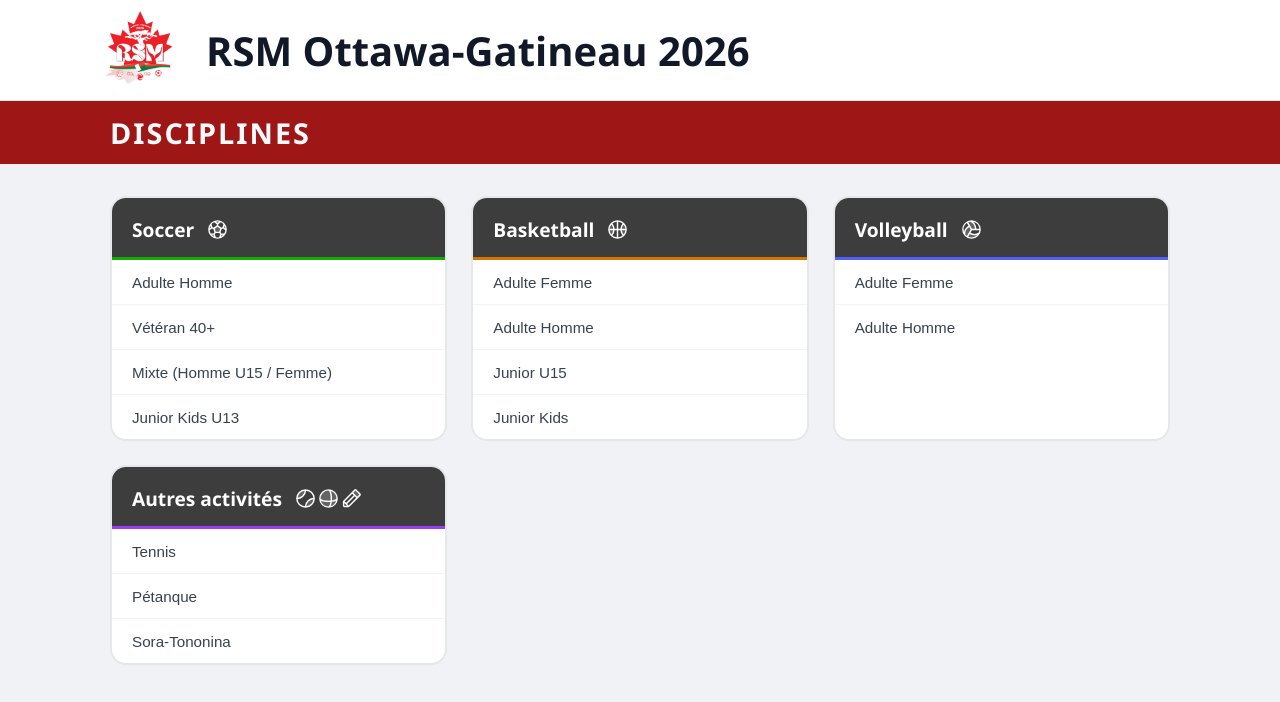
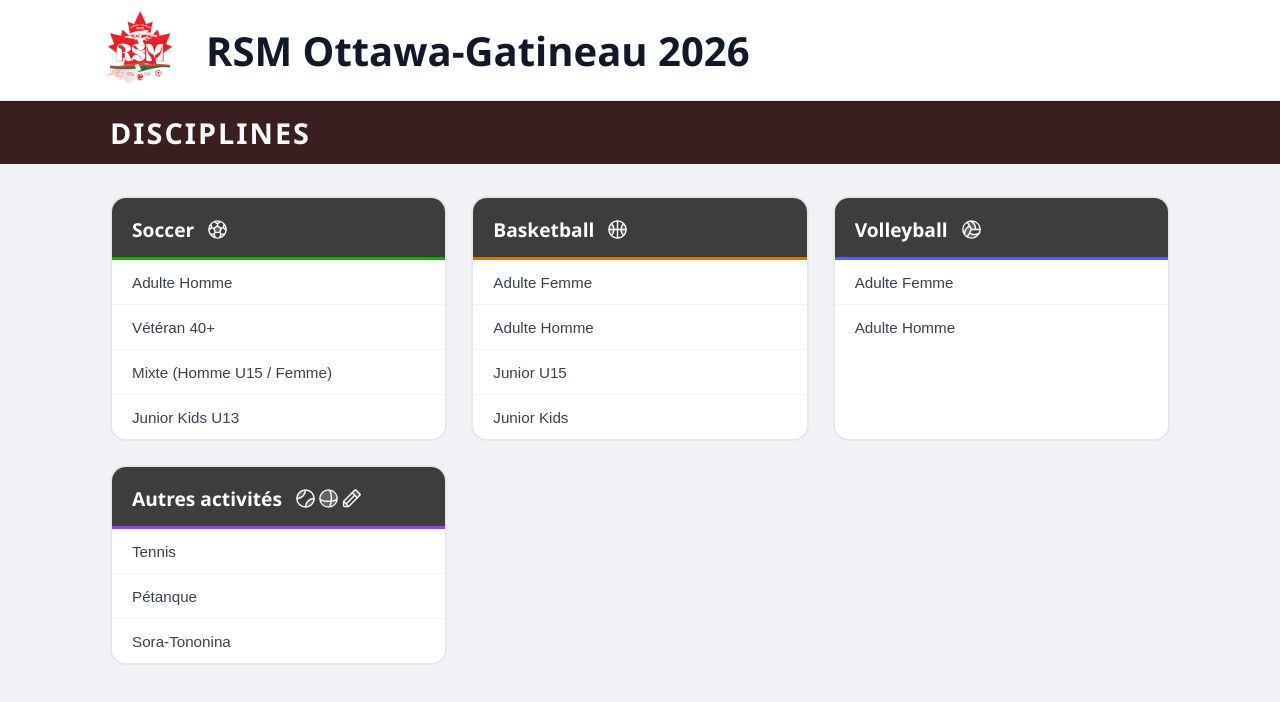
Before and after one commit to matth9597/Rsm2026, a React (Vite) app: page / in a window 1280 px wide. Shown: the top 702 px of the page. Built offline with nearby package versions, Linux system fonts and the light colour scheme.

Commit message:
making header-bande darker

```diff
--- a/src/App.css
+++ b/src/App.css
@@ -47,7 +47,7 @@ body {
 /* ─── SUB-HEADER BAND ───────────────────────────────────────── */
 .sub-header-bande {
   width: 100%;
-  background-color: #9f1617;
+  background-color: #3b1e1e;
   color: #f8fafc;
   padding: 10px 0;
   font-size: 0.85rem;
```
